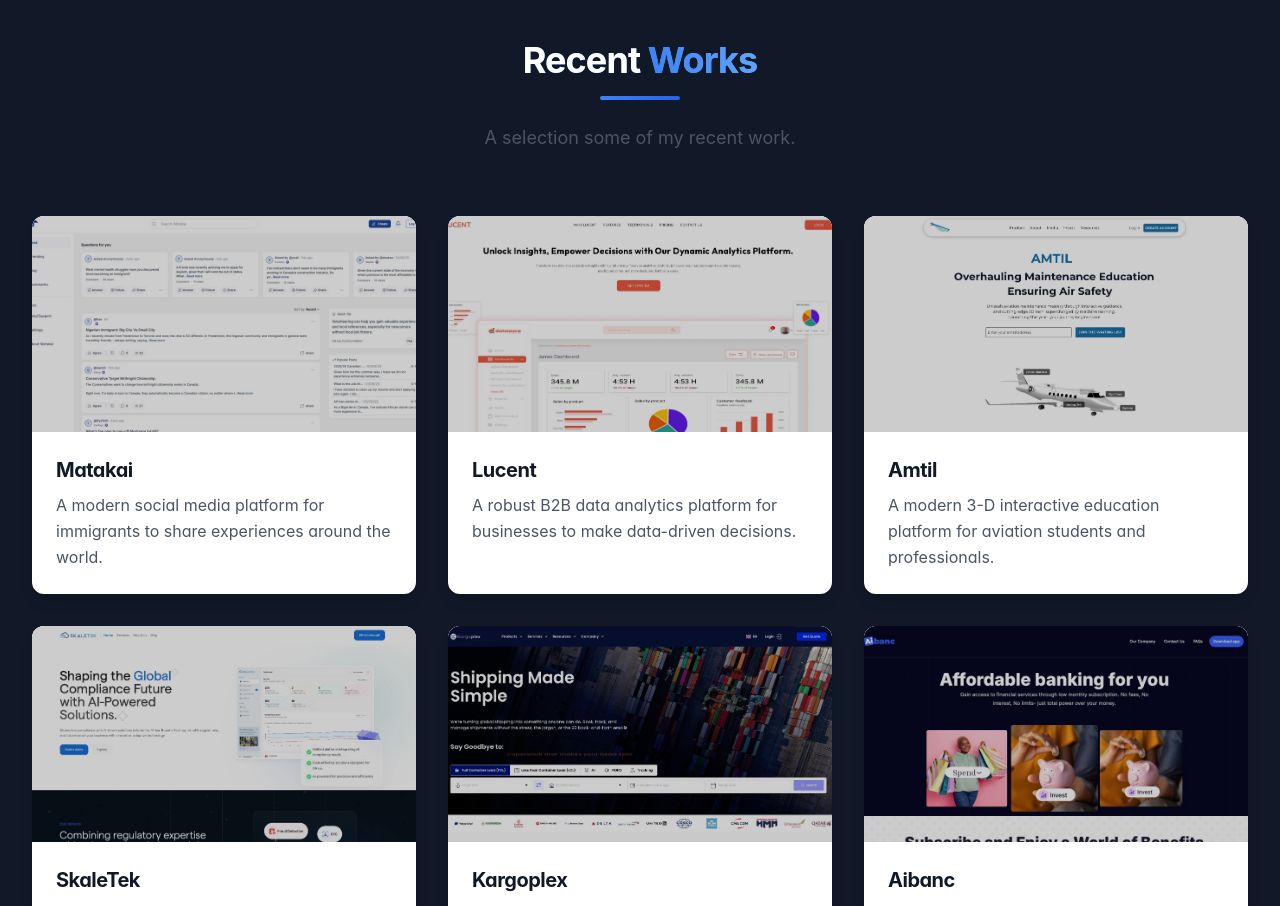
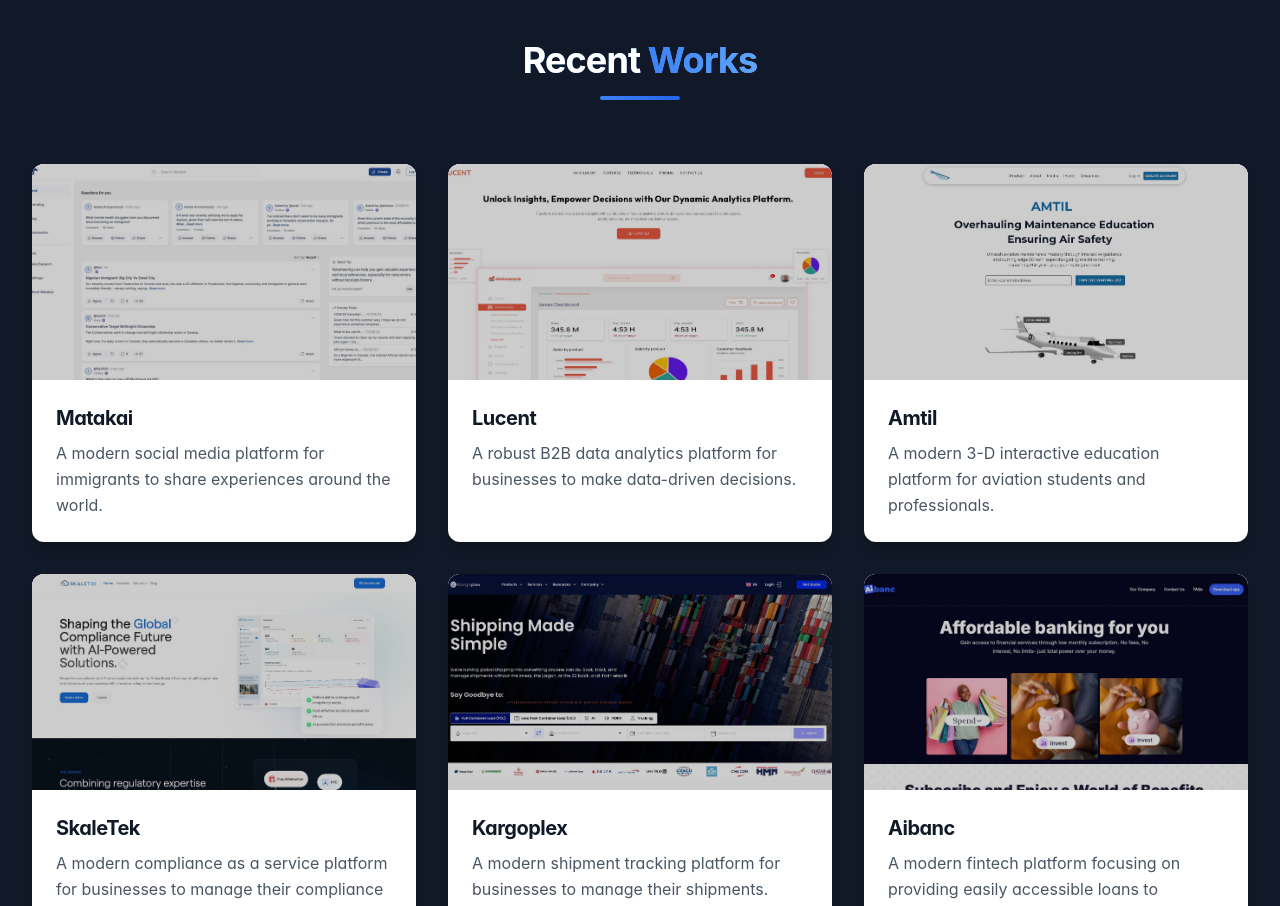
Before and after one commit to charisthedev/My-Portfolio, a React (Create React App) app: page / in a window 1280 px wide. Shown: the part 1540-2446 px from the top of the page. Built offline with nearby package versions, Linux system fonts and the light colour scheme.

Commit message:
chore: fix typo

```diff
--- a/src/components/Projects/Projects.js
+++ b/src/components/Projects/Projects.js
@@ -81,9 +81,6 @@ const Projects = () => {
             Recent <span className="text-gradient">Works</span>
           </h2>
           <div className="w-20 h-1 bg-gradient-to-r from-blue-500 to-blue-600 mx-auto mb-6 rounded-full" />
-          <p className="text-lg text-gray-600 dark:text-gray-300 max-w-2xl mx-auto">
-            A selection some of my recent work.
-          </p>
         </motion.div>
         <div className="grid grid-cols-1 md:grid-cols-2 lg:grid-cols-3 gap-8">
           {projects.map((project, index) => (
```
